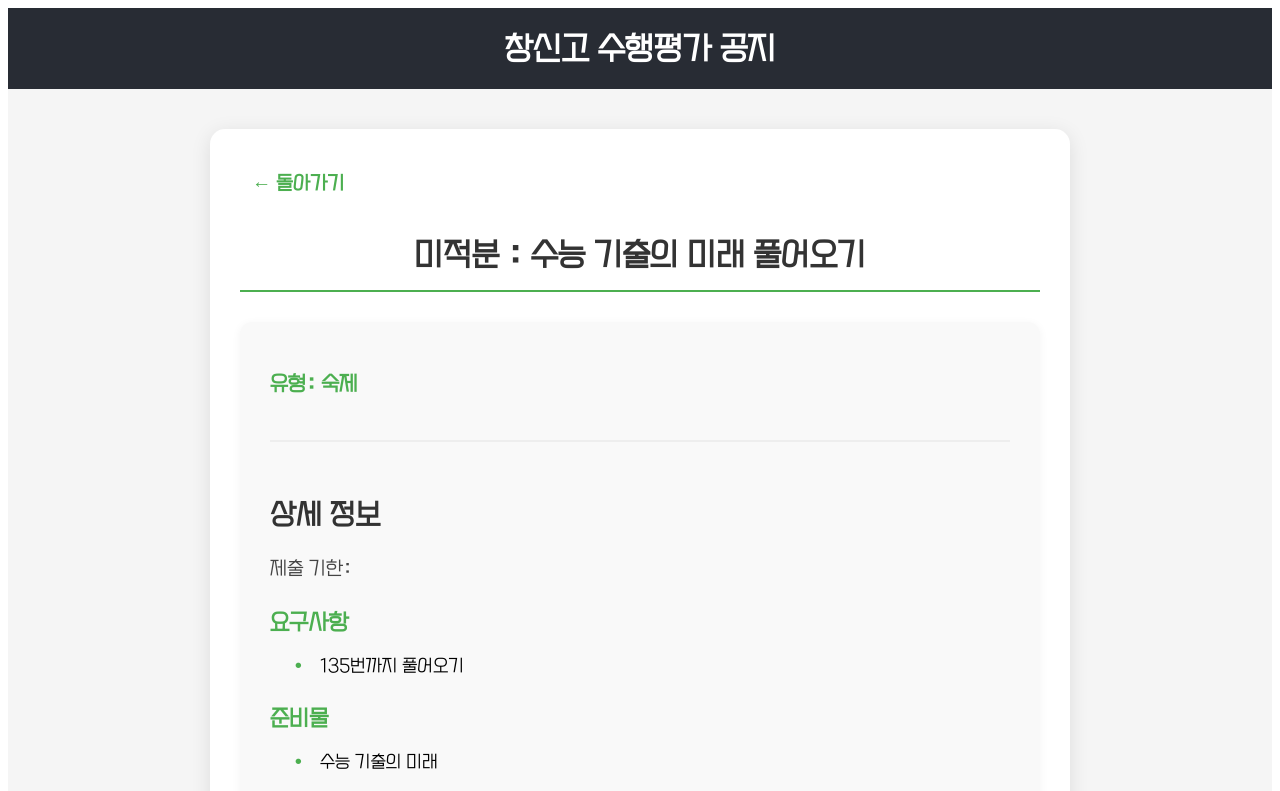
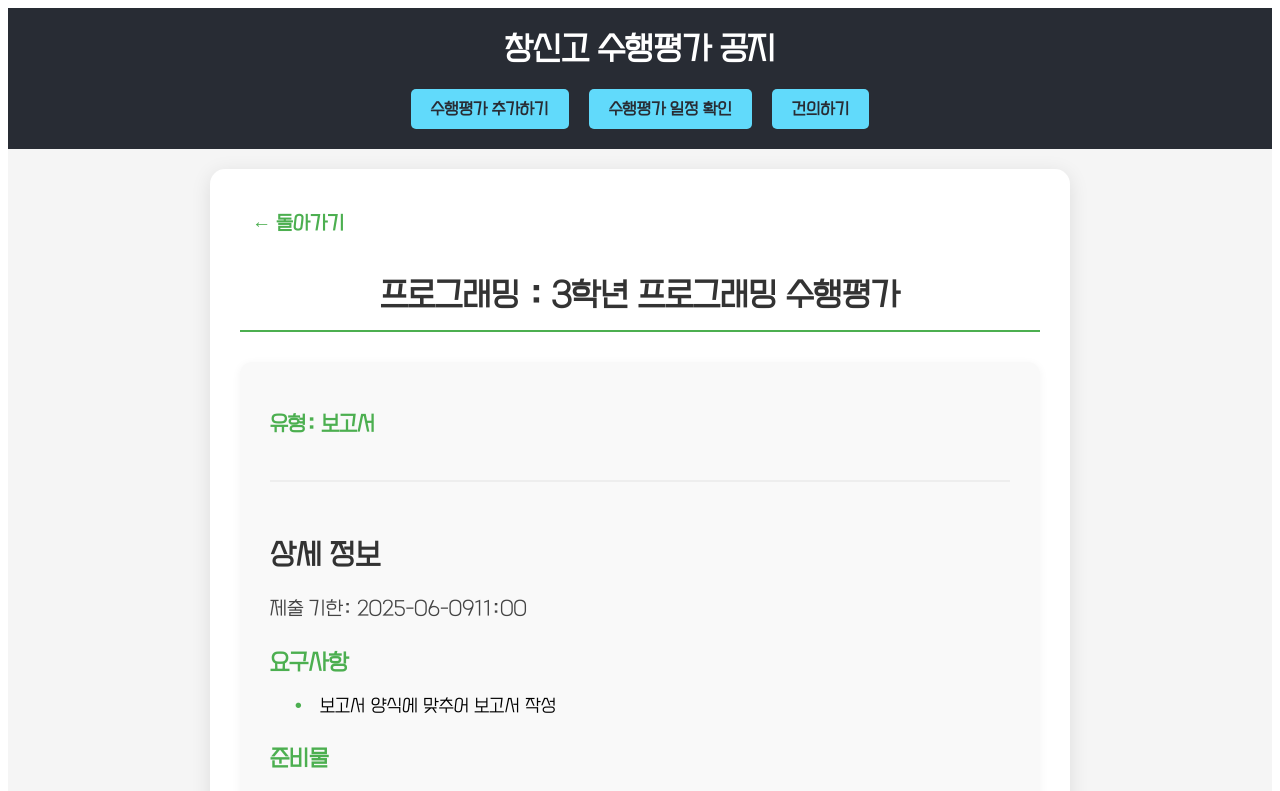
Before and after one commit to hakelope/evaluation_notice_web, a React (Create React App) app: page /evaluation/1 in a window 1280 px wide. Shown: the top 791 px of the page. Built offline with nearby package versions, Linux system fonts and the light colour scheme.

Commit message:
add navigation-bar--buttons

```diff
--- a/src/App.css
+++ b/src/App.css
@@ -9,26 +9,111 @@
   font-family: 'Cafe24OhsquareAir', sans-serif;
 }
 
-.App {
+.app {
   text-align: center;
   min-height: 100vh;
   background-color: #f5f5f5;
 }
 
-.App-header {
+.app-header {
   background-color: #282c34;
   padding: 20px;
   color: white;
-  margin-bottom: 20px;
+  display: flex;
+  flex-direction: column;
+  align-items: center;
+  gap: 20px;
 }
 
-.App-header h1 {
+.app-header h1 {
   margin: 0;
   font-size: 2rem;
 }
 
+.nav-bar {
+  display: flex;
+  gap: 20px;
+  justify-content: center;
+  width: 100%;
+  max-width: 1200px;
+}
+
+.nav-button {
+  background-color: #61dafb;
+  color: #282c34;
+  padding: 10px 20px;
+  border-radius: 5px;
+  text-decoration: none;
+  font-weight: bold;
+  transition: background-color 0.3s;
+}
+
+.nav-button:hover {
+  background-color: #4fa8c7;
+}
+
 main {
+  padding: 20px;
   max-width: 1200px;
   margin: 0 auto;
-  padding: 20px;
 }
+
+.add-evaluation-page {
+  max-width: 600px;
+  margin: 0 auto;
+  padding: 40px 20px;
+  text-align: center;
+}
+
+.add-evaluation-page h2 {
+  color: #282c34;
+  margin-bottom: 20px;
+}
+
+.notice-text {
+  color: #666;
+  line-height: 1.6;
+  margin-bottom: 30px;
+}
+
+.kakao-button {
+  display: inline-block;
+  background-color: #FEE500;
+  color: #000000;
+  padding: 12px 24px;
+  border-radius: 8px;
+  text-decoration: none;
+  font-weight: bold;
+  transition: background-color 0.3s;
+}
+
+.kakao-button:hover {
+  background-color: #FFD700;
+}
+
+.nav-item {
+  display: flex;
+  flex-direction: column;
+  align-items: center;
+  gap: 5px;
+}
+
+.nav-description {
+  font-size: 0.8rem;
+  color: #666;
+  margin: 0;
+  max-width: 200px;
+  text-align: center;
+}
+
+.suggestion-page {
+  max-width: 600px;
+  margin: 0 auto;
+  padding: 40px 20px;
+  text-align: center;
+}
+
+.suggestion-page h2 {
+  color: #282c34;
+  margin-bottom: 20px;
+}
--- a/src/App.js
+++ b/src/App.js
@@ -1,20 +1,73 @@
 import React from 'react';
-import { BrowserRouter as Router, Routes, Route } from 'react-router-dom';
+import { BrowserRouter as Router, Routes, Route, Link } from 'react-router-dom';
 import Calendar from './components/Calendar';
 import EvaluationDetail from './components/EvaluationDetail';
 import './App.css';
 
+function AddEvaluationPage() {
+  return (
+    <div className="add-evaluation-page">
+      <h2>수행평가 추가 안내</h2>
+      <p className="notice-text">
+        현재 개발자의 데이터베이스 지식이 부족해, 개발자가 직접 웹에 추가하는 방법으로만 수행평가를 추가할 수 있습니다. 죄송합니다,,
+
+        <br/><br/>수행평가에 대한 설명을 톡으로 남겨주시면 추가하겠습니다.
+      </p>
+      <a
+        href="https://open.kakao.com/your-chat-link"
+        target="_blank"
+        rel="noopener noreferrer"
+        className="kakao-button"
+      >
+        개발자 오픈채팅으로 문의하기
+      </a>
+    </div>
+  );
+}
+
+function SuggestionPage() {
+  return (
+    <div className="suggestion-page">
+      <h2>기능 건의</h2>
+      <p className="notice-text">
+        필요한 기능이 있다면 편하게 건의해주세요.
+      </p>
+      <a
+        href="https://open.kakao.com/your-chat-link"
+        target="_blank"
+        rel="noopener noreferrer"
+        className="kakao-button"
+      >
+        개발자 오픈채팅으로 건의하기
+      </a>
+    </div>
+  );
+}
+
 function App() {
   return (
     <Router>
-      <div className="App">
-        <header className="App-header">
+      <div className="app">
+        <header className="app-header">
           <h1>창신고 수행평가 공지</h1>
+          <nav className="nav-bar">
+            <Link to="/add-evaluation" className="nav-button">
+              수행평가 추가하기
+            </Link>
+            <Link to="/" className="nav-button">
+              수행평가 일정 확인
+            </Link>
+            <Link to="/suggestion" className="nav-button">
+              건의하기
+            </Link>
+          </nav>
         </header>
         <main>
           <Routes>
             <Route path="/" element={<Calendar />} />
             <Route path="/evaluation/:id" element={<EvaluationDetail />} />
+            <Route path="/add-evaluation" element={<AddEvaluationPage />} />
+            <Route path="/suggestion" element={<SuggestionPage />} />
           </Routes>
         </main>
       </div>
--- a/src/data/evaluations.js
+++ b/src/data/evaluations.js
@@ -1,52 +1,19 @@
 // 수행평가 데이터
 export const evaluations = [
-  {
-    subject: '국어',
-    title: '자료 해석과 주제 통합적 논점 구성',
-    highlightColor: '#ffeb3b',  // 노란색 형광펜
-    images: [],
-    // 반별 날짜 정보
-    classDates: {
-      1: '2025-05-01',  // 1반 날짜
-      2: '2025-05-03',  // 2반 날짜
-      3: '2025-05-05',  // 3반 날짜
-      4: '2025-05-07',  // 4반 날짜
-      5: '2025-05-09',  // 5반 날짜
-      6: '2025-05-11',  // 6반 날짜
-      7: '2025-05-13',  // 7반 날짜
-      8: '2025-05-15'   // 8반 날짜
-    },
-    defaultDate: '2025-05-01',  // 입력하지 않은 반의 기본 날짜
-    details: {
-      type: '프로젝트',
-      deadline: '2025-05-01 23:59',
-      requirements: [
-        '수학 문제 풀이',
-        '해설 작성',
-        '발표 준비'
-      ],
-      materials: [
-        '교과서',
-        '참고서',
-        '계산기'
-      ],
-      notes: '팀 프로젝트로 진행됩니다. 3-4명으로 팀을 구성하세요.'
-    }
-  },
   {
     subject: "미적분",
     title: "수능 기출의 미래 풀어오기",
     highlightColor: 'rgb(97, 233, 93)',
     images: [],
     classDates: {
-      "1": "",
-      "2": "",
-      "3": "",
-      "4": "",
-      "5": "",
-      "6": "",
-      "7": "",
-      "8": ""
+      "1": "025-04-30",
+      "2": "025-04-30",
+      "3": "025-04-30",
+      "4": "2025-04-30",
+      "5": "025-04-30",
+      "6": "025-04-30",
+      "7": "025-04-30",
+      "8": "025-04-30"
     },
     defaultDate: "2025-04-30",
     details: {
@@ -88,5 +55,61 @@
       ],
       notes: "양식과 채점 기준을 잘 확인하세요."
     }
+  },
+  {
+    subject: "영단어",
+    title: "전도언T 영단어 수행평가",
+    highlightColor: "#ffeb3b",
+    images: [],
+    classDates: {
+      "1": "2025-05-01",
+      "2": "2025-05-01",
+      "3": "2025-05-01",
+      "4": "2025-05-01",
+      "5": "2025-05-01",
+      "6": "2025-05-01",
+      "7": "2025-05-01",
+      "8": "2025-05-01"
+    },
+    defaultDate: "2025-05-01",
+    details: {
+      type: "단어 시험",
+      deadline: "2025-05-01T08:50",
+      requirements: [
+        "영단어 18p, 19p, 20p"
+      ],
+      materials: [
+        "볼펜"
+      ],
+      notes: "x"
+    }
+  },
+  {
+    "subject": "미적분 수1",
+    "title": "수능특강 수1 3단원, 4단원 문제풀이 수행평가",
+    "highlightColor":"rgb(50, 186, 57)",
+    "images": [],
+    "classDates": {
+      "1": "2025-05-07",
+      "2": "2025-05-07",
+      "3": "2025-05-07",
+      "4": "2025-05-07",
+      "5": "2025-05-07",
+      "6": "2025-05-07",
+      "7": "2025-05-07",
+      "8": "2025-05-07"
+    },
+    "defaultDate": "2025-05-07",
+    "details": {
+      "type": "숙제",
+      "deadline": "2025-05-07",
+      "requirements": [
+        "수능특강 수1 3단원, 4단원 문제를 공책에 풀어 오세요."
+      ],
+      "materials": [
+        "풀이과정이 적힌 노트"
+      ],
+      "notes": "단원의 제목은 빨간 볼펜으로 작성하여야 합니다."
+    }
   }
 ];
```
